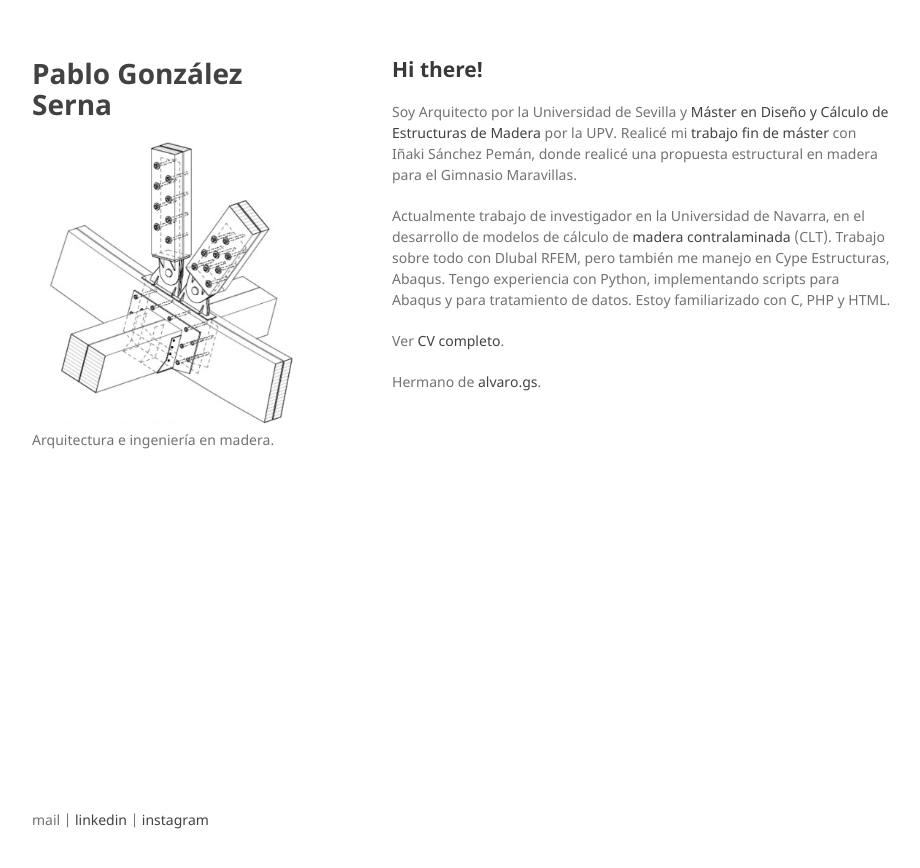
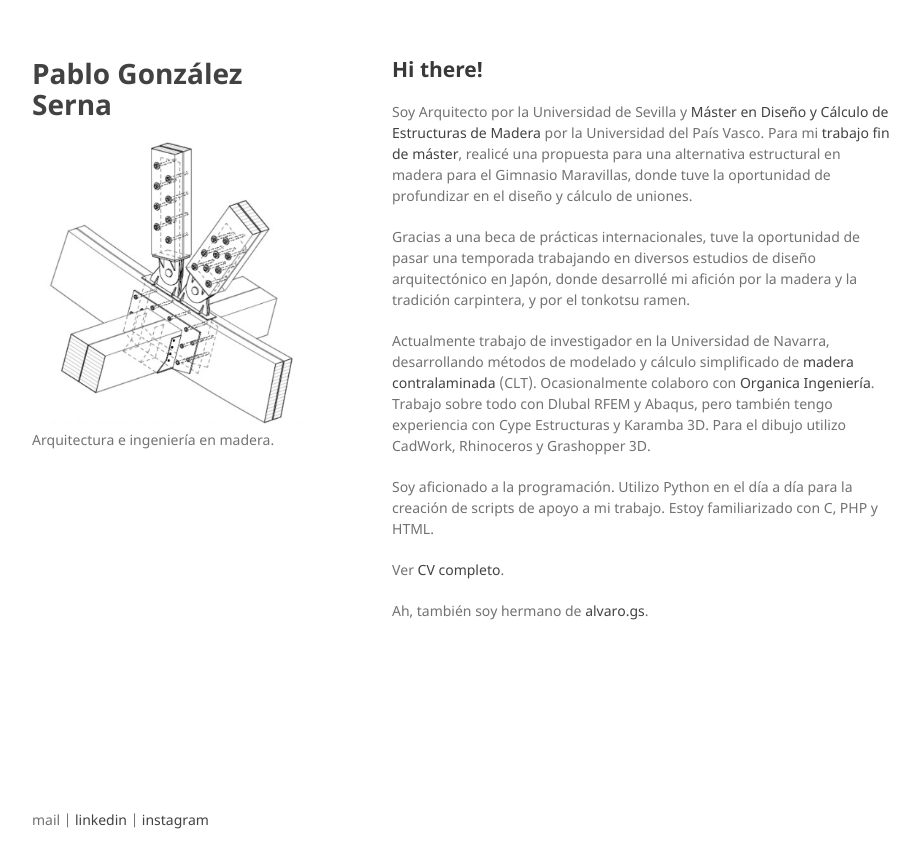
Before and after one commit to parametropic/webtest2, a Jekyll site: the page built from index.md, in a window 1280 px wide. Shown: the top 868 px of the page, without its empty margins (178-1098 px from the left). Built offline with Jekyll 4.4.1, drawn with Linux system fonts in a browser that asks for light colours; our own code applies the rules of GitHub Pages for plain Markdown files.

Commit message:
Update index.md

```diff
--- a/index.md
+++ b/index.md
@@ -3,13 +3,15 @@ layout: default
 ---
 ## Hi there!
 
-Soy Arquitecto por la Universidad de Sevilla y [Máster en Diseño y Cálculo de Estructuras de Madera](https://www.mastermadera.com/) por la UPV.
-Realicé mi [trabajo fin de máster](./tfm.html) con Iñaki Sánchez Pemán, donde realicé una propuesta estructural en madera para el Gimnasio Maravillas.
+Soy Arquitecto por la Universidad de Sevilla y [Máster en Diseño y Cálculo de Estructuras de Madera](https://www.mastermadera.com/) por la Universidad del País Vasco.
+Para mi [trabajo fin de máster](./tfm.html), realicé una propuesta para una alternativa estructural en madera para el Gimnasio Maravillas, donde tuve la oportunidad de profundizar en el diseño y cálculo de uniones.
 
-Actualmente trabajo de investigador en la Universidad de Navarra, en el desarrollo de modelos de cálculo de [madera contralaminada](./clt.html) (CLT).
-Trabajo sobre todo con Dlubal RFEM, pero también me manejo en Cype Estructuras, Abaqus.
-Tengo experiencia con Python, implementando scripts para Abaqus y para tratamiento de datos. Estoy familiarizado con C, PHP y HTML.
+Gracias a una beca de prácticas internacionales, tuve la oportunidad de pasar una temporada trabajando en diversos estudios de diseño arquitectónico en Japón, donde desarrollé mi afición por la madera y la tradición carpintera, y por el tonkotsu ramen.
+
+Actualmente trabajo de investigador en la Universidad de Navarra, desarrollando métodos de modelado y cálculo simplificado de [madera contralaminada](./clt.html) (CLT). Ocasionalmente colaboro con [Organica Ingeniería](https://organicaingenieria.es/). Trabajo sobre todo con Dlubal RFEM y Abaqus, pero también tengo experiencia con Cype Estructuras y Karamba 3D. Para el dibujo utilizo CadWork, Rhinoceros y Grashopper 3D.
+
+Soy aficionado a la programación. Utilizo Python en el día a día para la creación de scripts de apoyo a mi trabajo. Estoy familiarizado con C, PHP y HTML.
 
 Ver [CV completo](./cv.html).
 
-Hermano de [alvaro.gs](https://www.alvaro.gs).
+Ah, también soy hermano de [alvaro.gs](https://www.alvaro.gs).
```
